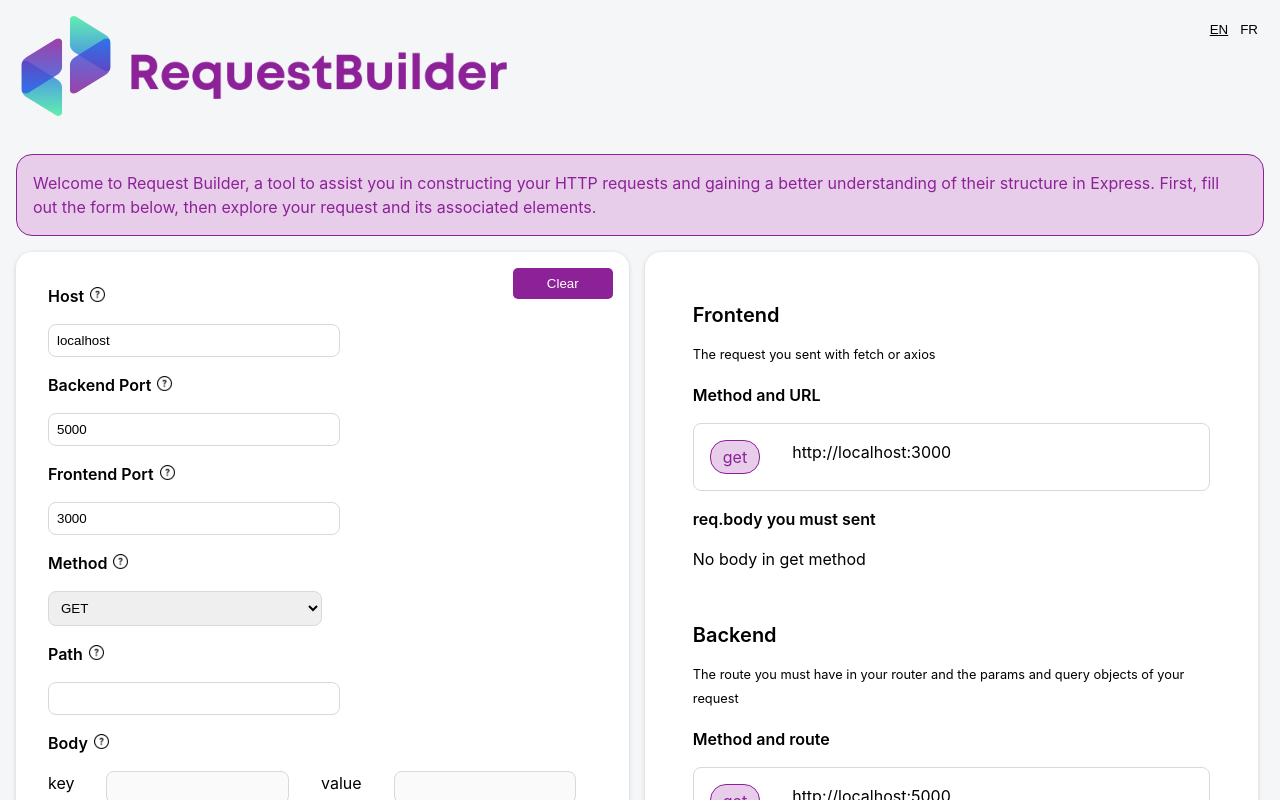
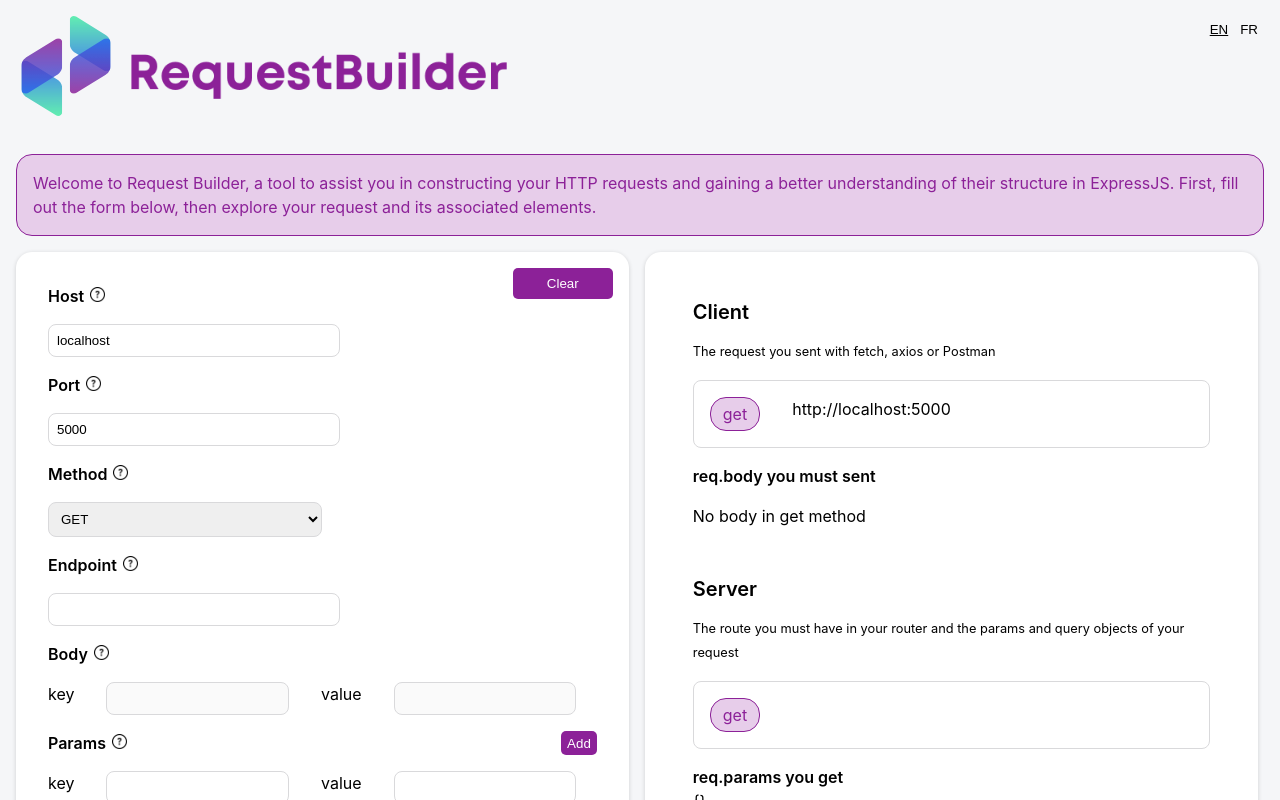
Before and after one commit to aimach/request-builder, a React (Vite) app: page / in a window 1280 px wide. Shown: the top 800 px of the page. Built offline with nearby package versions, Linux system fonts and the light colour scheme.

Commit message:
commit before adding raw body

```diff
--- a/src/App.css
+++ b/src/App.css
@@ -156,21 +156,18 @@ input::placeholder {
   align-items: flex-end;
 }
 
-.activePath {
+.activeEndpoint {
   background-color: #d8e1f4;
-  border: 1px solid #2567ef;
   border-radius: 0.25rem;
 }
 
 .activeParams {
   background-color: #d8faeb;
-  border: 1px solid #46eca4;
   border-radius: 0.25rem;
 }
 
 .activeQuery {
   background-color: #ffc7dc;
-  border: 1px solid #f7146b;
   border-radius: 0.25rem;
 }
 
--- a/src/App.jsx
+++ b/src/App.jsx
@@ -14,10 +14,9 @@ function App() {
 
   const initialRequest = {
     host: "localhost",
-    backPort: 5000,
-    frontPort: 3000,
+    port: 5000,
     method: "get",
-    path: "",
+    endpoint: "",
     params: [{ key: "", value: "" }],
     query: [{ key: "", value: "" }],
     body: [{ key: "", value: "" }],
@@ -26,10 +25,9 @@ function App() {
   const [request, setRequest] = useState(initialRequest);
   const [errors, setErrors] = useState({
     host: false,
-    backPort: false,
-    frontPort: false,
+    port: false,
     method: false,
-    path: false,
+    endpoint: false,
     params: false,
     query: false,
     body: false,
@@ -39,10 +37,7 @@ function App() {
 
   const regex = {
     host: /^[ A-Za-z0-9_@./#&+-]*$/g,
-    backPort:
-      /^((6553[0-5])|(655[0-2][0-9])|(65[0-4][0-9]{2})|(6[0-4][0-9]{3})|([1-5][0-9]{4})|([0-5]{0,5})|([0-9]{1,4}))$/g,
-    frontPort:
-      /^((6553[0-5])|(655[0-2][0-9])|(65[0-4][0-9]{2})|(6[0-4][0-9]{3})|([1-5][0-9]{4})|([0-5]{0,5})|([0-9]{1,4}))$/g,
+    port: /^((6553[0-5])|(655[0-2][0-9])|(65[0-4][0-9]{2})|(6[0-4][0-9]{3})|([1-5][0-9]{4})|([0-5]{0,5})|([0-9]{1,4}))$/g,
     method: /^(get|post|put|delete)$/g,
     key: /^[a-zA-z_]+[a-zA-z0-9]*/g,
   };
@@ -103,7 +98,7 @@ function App() {
             ) : null}
             <div className="flex">
               <label className="label-title">
-                {english ? translation.en.backPort : translation.fr.backPort}
+                {english ? translation.en.port : translation.fr.port}
               </label>
               <button
                 onClick={(e) => {
@@ -117,38 +112,12 @@ function App() {
             </div>
             <input
               type="text"
-              name="backPort"
+              name="port"
               placeholder="5000"
-              value={request.backPort}
-              onChange={(e) => verifyData(e, regex.backPort)}
+              value={request.port}
+              onChange={(e) => verifyData(e, regex.port)}
             />
-            {errors.backPort ? (
-              <p>Uniquement des caractères numériques</p>
-            ) : null}
-            <div className="flex">
-              <label className="label-title">
-                {english ? translation.en.frontPort : translation.fr.frontPort}
-              </label>
-              <button
-                onClick={(e) => {
-                  e.preventDefault();
-                  setShowModal(true);
-                  setModalContent("port");
-                }}
-              >
-                <img src={question} alt="question" width="15" height="15" />
-              </button>
-            </div>
-            <input
-              type="text"
-              name="frontPort"
-              placeholder="3000"
-              value={request.frontPort}
-              onChange={(e) => verifyData(e, regex.frontPort)}
-            />
-            {errors.frontPort ? (
-              <p>Uniquement des caractères numériques</p>
-            ) : null}
+            {errors.port ? <p>Uniquement des caractères numériques</p> : null}
 
             <div className="flex">
               <label className="label-title">
@@ -164,16 +133,6 @@ function App() {
                 <img src={question} alt="question" width="15" height="15" />
               </button>
             </div>
-            {/* <div>
-              <input type="radio" name="method" value="get" id="get" />
-              <label htmlFor="get">GET</label>
-              <input type="radio" id="post" name="method" value="post" />
-              <label htmlFor="post">POST</label>
-              <input type="radio" id="put" name="method" value="put" />
-              <label htmlFor="put">PUT</label>
-              <input type="radio" id="delete" name="method" value="delete" />
-              <label htmlFor="delete">DELETE</label>
-            </div> */}
             <select
               name="method"
               value={request.method}
@@ -189,9 +148,7 @@ function App() {
                   });
               }}
             >
-              <option value="get" selected>
-                GET
-              </option>
+              <option value="get">GET</option>
               <option value="post">POST</option>
               <option value="put">PUT</option>
               <option value="delete">DELETE</option>
@@ -201,13 +158,13 @@ function App() {
             ) : null}
             <div className="flex">
               <label className="label-title">
-                {english ? translation.en.path : translation.fr.path}
+                {english ? translation.en.endpoint : translation.fr.endpoint}
               </label>
               <button
                 onClick={(e) => {
                   e.preventDefault();
                   setShowModal(true);
-                  setModalContent("path");
+                  setModalContent("endpoint");
                 }}
               >
                 <img src={question} alt="question" width="15" height="15" />
@@ -215,9 +172,11 @@ function App() {
             </div>
             <input
               type="text"
-              name="path"
-              value={request.path}
-              onChange={(e) => setRequest({ ...request, path: e.target.value })}
+              name="endpoint"
+              value={request.endpoint}
+              onChange={(e) =>
+                setRequest({ ...request, endpoint: e.target.value })
+              }
             />
             <div className="flex input-with-add">
               <div>
@@ -477,7 +436,7 @@ function App() {
         </div>
         <Result request={request} lang={lang} />
       </div>
-      <Footer />
+      <Footer lang={lang} />
     </>
   );
 }
--- a/src/Footer.jsx
+++ b/src/Footer.jsx
@@ -1,14 +1,17 @@
 import "./App.css";
 import wild from "./assets/wild.png";
+import { translation } from "./data";
 
-export default function Footer() {
+export default function Footer({ lang }) {
+  const english = lang === "en";
+
   return (
     <div className="flex footer">
-      Made with ❤️ by
+      {english ? translation.en.made : translation.fr.made}
       <a href="https://github.com/aimach" target="_black" rel="noreferrer">
         Aimach
       </a>
-      for
+      {english ? translation.en.for : translation.fr.for}
       <a href="//www.wildcodeschool.com/" target="_blank" rel="noreferrer">
         <img src={wild} width="50" alt="wild" />
       </a>
--- a/src/Modal.jsx
+++ b/src/Modal.jsx
@@ -1,7 +1,7 @@
 import "./App.css";
 import { infos, translation } from "./data";
 
-export default function Modal({ setShowModal, modalContent }) {
+export default function Modal({ setShowModal, modalContent, lang }) {
   const information = infos.filter((el) => el.name === modalContent);
   const english = lang === "en";
 
--- a/src/Result.jsx
+++ b/src/Result.jsx
@@ -4,8 +4,7 @@ import { useState } from "react";
 
 /* eslint-disable react/prop-types */
 export default function Result({ request, lang }) {
-  const { host, backPort, frontPort, method, path, body, params, query } =
-    request;
+  const { host, port, method, endpoint, body, params, query } = request;
   const english = lang === "en";
 
   // create params string
@@ -18,8 +17,6 @@ export default function Result({ request, lang }) {
     .map((param) => `/${param.value}`)
     .join("");
 
-  console.log(query);
-
   // create query string
   let queryStringFront = "";
   if (query[0].key !== "") {
@@ -31,33 +28,28 @@ export default function Result({ request, lang }) {
   }
 
   // states
-  const [activePath, setActivePath] = useState(false);
+  const [activeEndpoint, setActiveEndpoint] = useState(false);
   const [activeParams, setActiveParams] = useState(false);
   const [activeQuery, setActiveQuery] = useState(false);
 
   return (
     <div className="flex-column result">
       <div className="flex-column">
-        <h3>Frontend</h3>
+        <h3>Client</h3>
         <h5>
           {english ? translation.en.frontIntro : translation.fr.frontIntro}
-        </h5>
-        <h5>
-          {english
-            ? translation.en.frontFirstTitle
-            : translation.fr.frontFirstTitle}
         </h5>
         <div className="flex result-container">
           <span className="methodStyle">{method}</span>
           <p>
             http://
-            {host}:{frontPort}
+            {host}:{port}
             <span
-              onMouseEnter={() => setActivePath(true)}
-              onMouseLeave={() => setActivePath(false)}
-              className={activePath ? "activePath" : ""}
+              onMouseEnter={() => setActiveEndpoint(true)}
+              onMouseLeave={() => setActiveEndpoint(false)}
+              className={activeEndpoint ? "activeEndpoint" : ""}
             >
-              {path}
+              {endpoint}
             </span>
             <span
               onMouseEnter={() => setActiveParams(true)}
@@ -101,25 +93,18 @@ export default function Result({ request, lang }) {
           <div> {english ? translation.en.noBody : translation.fr.noBody}</div>
         )}
       </div>
-      <div className="flex-column">
-        <h3>Backend</h3>
+      <div className="flex-column ">
+        <h3>Server</h3>
         <h5>{english ? translation.en.backIntro : translation.fr.backIntro}</h5>
-        <h5>
-          {english
-            ? translation.en.backFirstTitle
-            : translation.fr.backFirstTitle}
-        </h5>
         <div className="flex result-container">
           <span className="methodStyle">{method}</span>
           <p>
-            http://
-            {host}:{backPort}
             <span
-              onMouseEnter={() => setActivePath(true)}
-              onMouseLeave={() => setActivePath(false)}
-              className={activePath ? "activePath" : ""}
+              onMouseEnter={() => setActiveEndpoint(true)}
+              onMouseLeave={() => setActiveEndpoint(false)}
+              className={activeEndpoint ? "activeEndpoint" : ""}
             >
-              {path}
+              {endpoint}
             </span>
             <span
               onMouseEnter={() => setActiveParams(true)}
@@ -130,12 +115,12 @@ export default function Result({ request, lang }) {
             </span>
           </p>
         </div>
-        <div>
+        <div className={activeParams ? "activeParams" : ""}>
           <h5>
             {english ? translation.en.backParams : translation.fr.backParams}
           </h5>
           {params[0].key !== "" ? (
-            <pre className={activeParams ? "activeParams" : ""}>
+            <pre>
               &#123;
               {params
                 .filter((params) => params.key !== "")
@@ -153,12 +138,12 @@ export default function Result({ request, lang }) {
             <div>&#123;&#125;</div>
           )}
         </div>
-        <div>
+        <div className={activeQuery ? "activeQuery" : ""}>
           <h5>
             {english ? translation.en.backQuery : translation.fr.backQuery}
           </h5>
           {query[0].key !== "" ? (
-            <pre className={activeQuery ? "activeQuery" : ""}>
+            <pre>
               &#123;
               {query
                 .filter((query) => query.key !== "")
--- a/src/data.js
+++ b/src/data.js
@@ -15,9 +15,9 @@ export const infos = [
     fr: "Les méthodes HTTP définissent le type d'action que tu souhaites effectuer sur une ressource spécifique (par exemple une page web, une image ou un fichier) hébergée sur un serveur. Les principales méthodes HTTP sont GET, POST, PUT et DELETE.",
   },
   {
-    name: "path",
-    en: "The path identifies the resource on the server. When combined with the value of the 'host' header, it forms the complete URL of the request. For example, if you have a path '/api/users', and the host is 'www.example.com', the complete URI of the request will be 'http://www.example.com/api/users'.",
-    fr: "Le chemin identifie la ressource sur le serveur. Combiné avec la valeur de l'en-tête 'host', il forme l'URI complète de la requête. Par exemple, si tu as un chemin '/api/users', et que le host est 'www.example.com', l'URI complète de la requête sera 'http://www.example.com/api/users'",
+    name: "endpoint",
+    en: "The endpoint identifies the resource on the server. When combined with the value of the 'host' header, it forms the complete URL of the request. For example, if you have an endpoint '/api/users', and the host is 'www.example.com', the complete URI of the request will be 'http://www.example.com/api/users'.",
+    fr: "Le point d'accès (endpoint) identifie la ressource sur le serveur. Combiné avec la valeur de l'en-tête 'host', il forme l'URI complète de la requête. Par exemple, si tu as un endpoint '/api/users', et que le host est 'www.example.com', l'URI complète de la requête sera 'http://www.example.com/api/users'",
   },
   {
     name: "body",
@@ -42,20 +42,19 @@ export const translation = {
     subtitle:
       "A tool to assist you in understanding HTTP requests and the Express API",
     intro:
-      "Welcome to Request Builder, a tool to assist you in constructing your HTTP requests and gaining a better understanding of their structure in Express. First, fill out the form below, then explore your request and its associated elements.",
+      "Welcome to Request Builder, a tool to assist you in constructing your HTTP requests and gaining a better understanding of their structure in ExpressJS. First, fill out the form below, then explore your request and its associated elements.",
     clear: "Clear",
     add: "Add",
     host: "Host",
-    backPort: "Backend Port",
-    frontPort: "Frontend Port",
+    port: "Port",
     method: "Method",
-    path: "Path",
+    endpoint: "Endpoint",
     body: "Body",
     params: "Params",
     query: "Query",
     key: "key",
     value: "value",
-    frontIntro: "The request you sent with fetch or axios",
+    frontIntro: "The request you sent with fetch, axios or Postman",
     frontFirstTitle: "Method and URL",
     frontScndTitle: "req.body you must sent",
     noBody: "No body in get method",
@@ -65,26 +64,27 @@ export const translation = {
     backParams: "req.params you get",
     backQuery: "req.query you get",
     close: "Close",
+    made: "Made with ❤️ by",
+    for: "for",
   },
   fr: {
     title: "Request builder",
     subtitle:
       "Un outil pour t'aider à comprendre les requêtes http et l'API d'Express",
     intro:
-      "Bienvenue sur Request builder, un outil pour t'aider à construire tes requêtes HTTP et à mieux comprendre leur structure dans Express. Tout d'abord, remplis le formulaire ci-dessous puis découvre ta requête et les éléments associés.",
+      "Bienvenue sur Request builder, un outil pour t'aider à construire tes requêtes HTTP et à mieux comprendre leur structure dans ExpressJS. Tout d'abord, remplis le formulaire ci-dessous puis découvre ta requête et les éléments associés.",
     clear: "Effacer",
     add: "Ajouter",
     host: "Host",
-    backPort: "Port du backend",
-    frontPort: "Port du frontend",
+    port: "Port",
     method: "Méthode",
-    path: "Chemin",
+    endpoint: "Point d'accès",
     body: "Body",
     params: "Params",
     query: "Query",
     key: "clé",
     value: "valeur",
-    frontIntro: "La requête que tu envoies avec fetch ou axios",
+    frontIntro: "La requête que tu envoies avec fetch, axios ou Postman",
     frontFirstTitle: "Méthode et URL",
     frontScndTitle: "req.body que tu dois envoyer",
     noBody: "Pas de body avec la méthode GET",
@@ -94,5 +94,7 @@ export const translation = {
     backParams: "req.params que tu reçois",
     backQuery: "req.query que tu reçois",
     close: "Fermer",
+    made: "Made with ❤️ par",
+    for: "pour",
   },
 };
```
